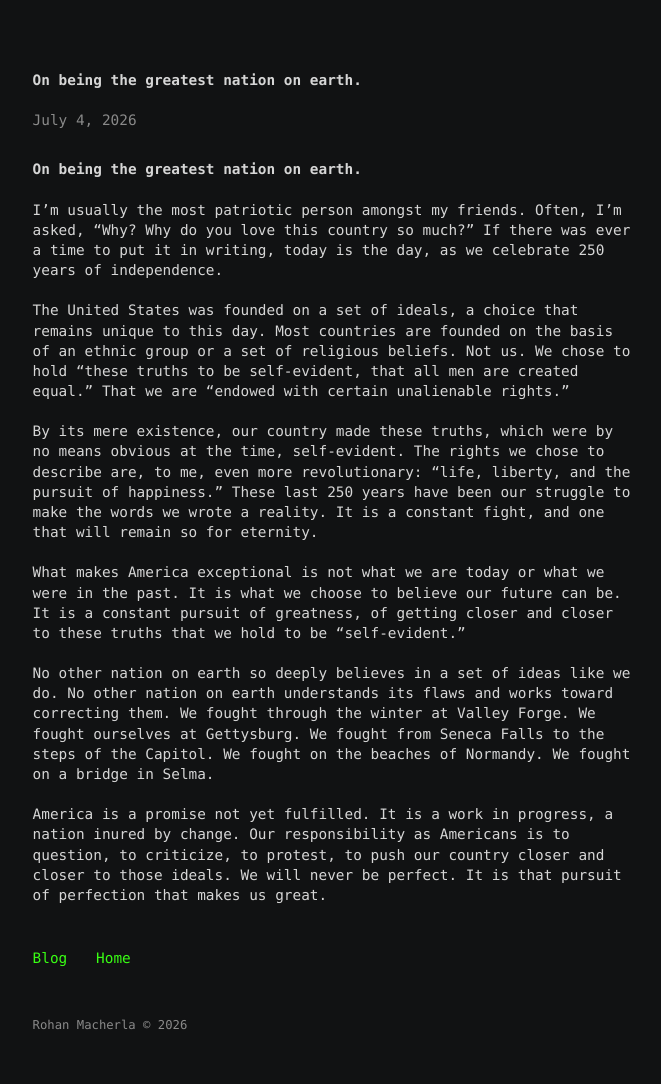
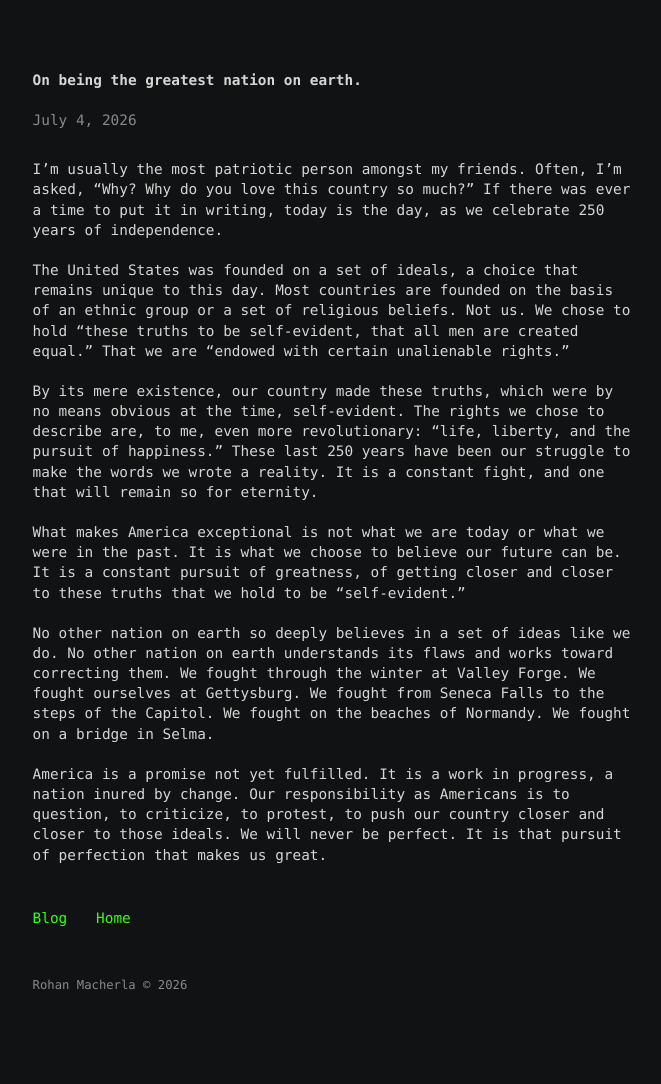
Before and after one commit to rhnmac/personal-site, a Jekyll site: the page built from _posts/2026-07-04-on-being-the-greatest-nation-on-earth.md, in a window 1280 px wide. Shown: the whole page, without its empty margins (305-966 px from the left). Built offline with Jekyll 4.4.1, drawn with Linux system fonts in a browser that asks for light colours; after the commit the page ends 1044 px from its top, so only the background shows below that.

Commit message:
Update 2026-07-04-on-being-the-greatest-nation-on-earth.md

```diff
--- a/_posts/2026-07-04-on-being-the-greatest-nation-on-earth.md
+++ b/_posts/2026-07-04-on-being-the-greatest-nation-on-earth.md
@@ -2,9 +2,6 @@
 layout: post
 title: "On being the greatest nation on earth."
 ---
-
-# On being the greatest nation on earth.
-
 I'm usually the most patriotic person amongst my friends. Often, I'm asked, "Why? Why do you love this country so much?" If there was ever a time to put it in writing, today is the day, as we celebrate 250 years of independence.
 
 The United States was founded on a set of ideals, a choice that remains unique to this day. Most countries are founded on the basis of an ethnic group or a set of religious beliefs. Not us. We chose to hold "these truths to be self-evident, that all men are created equal." That we are "endowed with certain unalienable rights."
```
